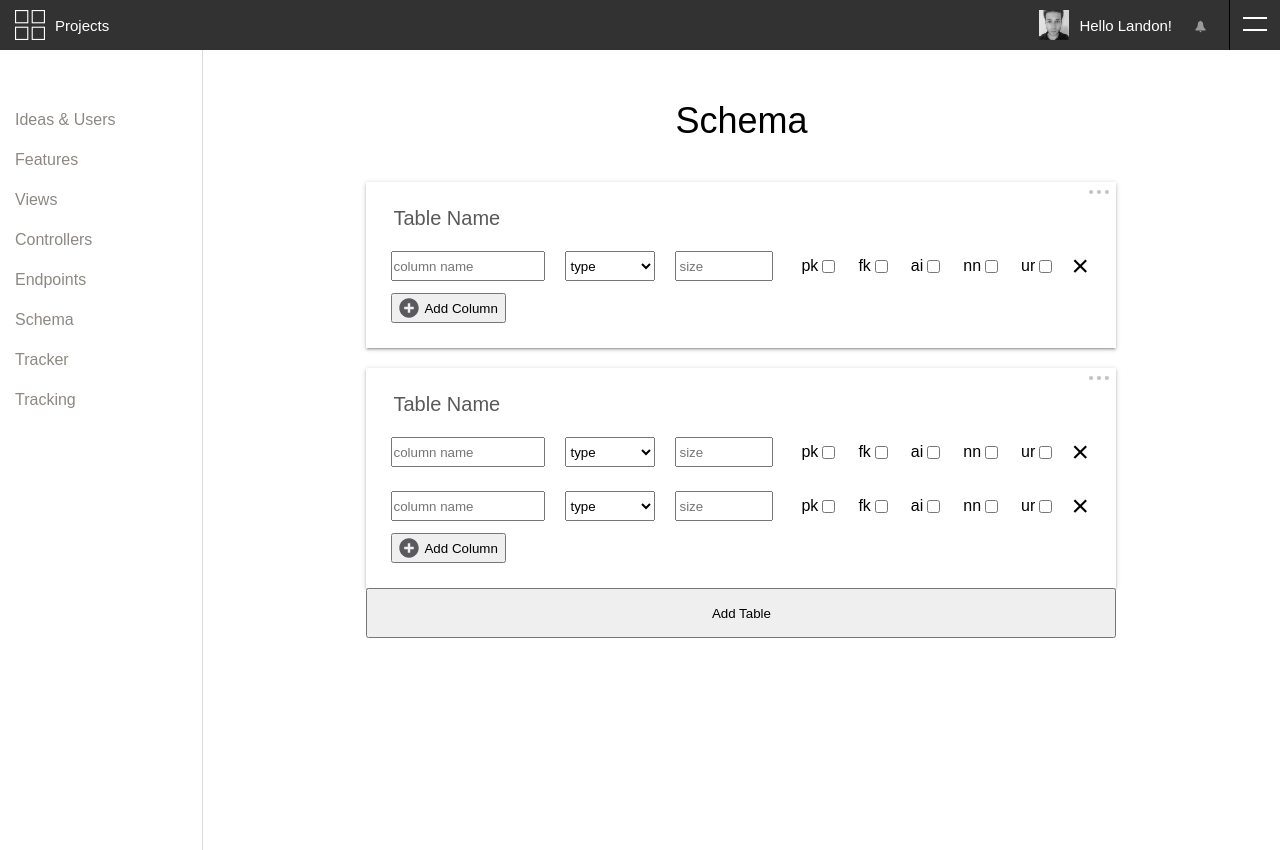
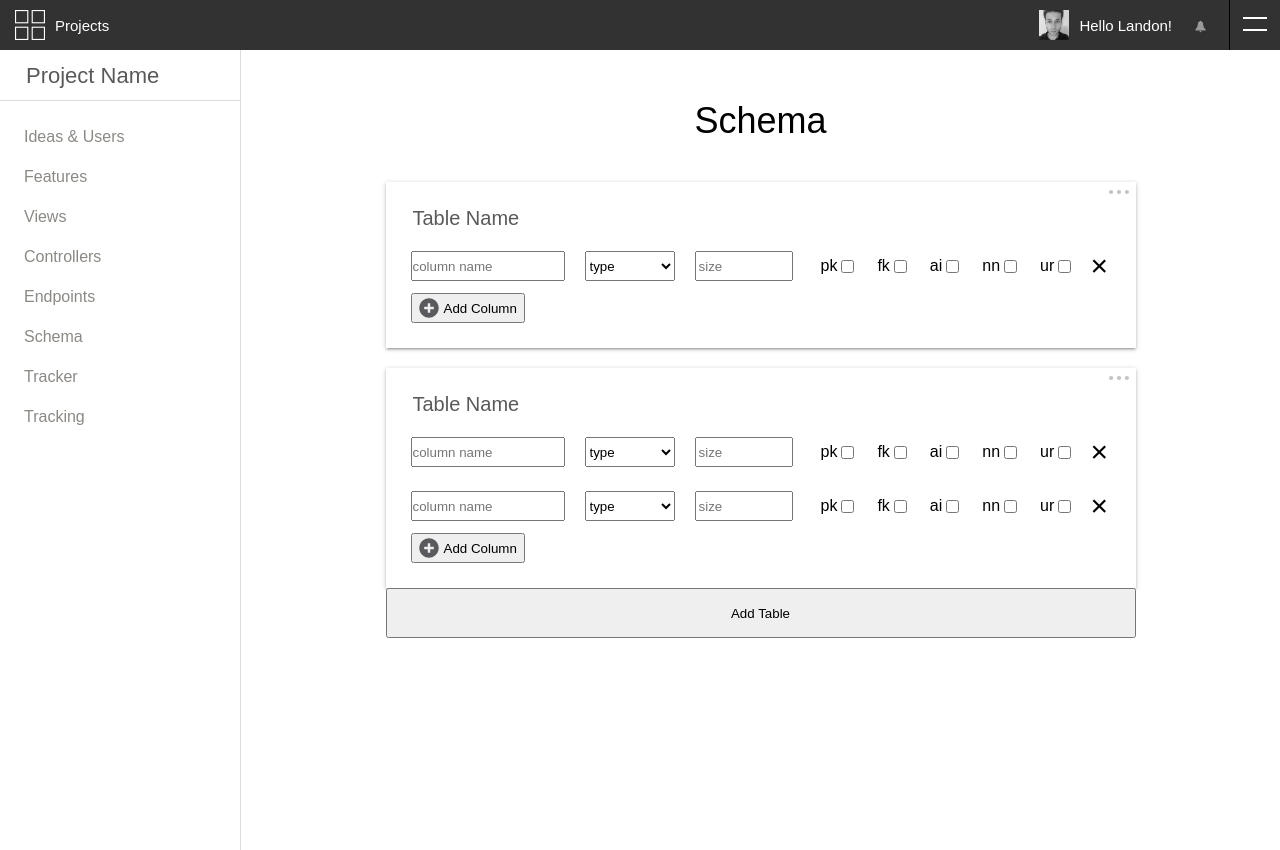
Before and after one commit to landonwjohnson/Appr, a React app: page /schema in a window 1280 px wide. Built offline with nearby package versions, Linux system fonts and the light colour scheme.

Commit message:
added project name to the top of setup project sidebar

```diff
--- a/src/components/content/project_components/Controllers/controllers.scss
+++ b/src/components/content/project_components/Controllers/controllers.scss
@@ -1,3 +1,5 @@
+
+
 
 .controllers-container{
     display: flex;
@@ -50,7 +52,7 @@
     margin-bottom: 50px;
     display: flex;
     flex-direction: column;
-    width: 100%;
+    max-width: 240px;
     justify-content: center;
 
 }
@@ -74,7 +76,7 @@
 .contro-item-title{
     font-size: 20px;
     // border: 1px solid black;
-    padding-bottom: 10px;
+
     width: 100%;
     text-align: center;
     // background-color: grey;
@@ -83,7 +85,7 @@
         text-align: center;
         font-size: 20px;
         color: black;
-        max-height: 100%;
+        height: 100%;
         outline: none;
         width: 80%;
         background: transparent;
--- a/src/components/content/project_components/ProjectSetupSidebar/ProjectSetupSidebar.js
+++ b/src/components/content/project_components/ProjectSetupSidebar/ProjectSetupSidebar.js
@@ -6,6 +6,9 @@ export default class ProjectSetupSidebar extends Component {
     render() {
         return (
             <div className="project-sidebar-container">
+            <div className="project-sidebar-header">
+                <input type="text" placeholder="Project Name" />
+            </div>
             <ul className="project-sidebar-inner">
                 <Link to="ideas" className="psb-item"><li>Ideas & Users</li></Link>
                 <Link to="features" className="psb-item"><li >Features</li></Link>
--- a/src/components/content/project_components/ProjectSetupSidebar/project-setup-sidebar.scss
+++ b/src/components/content/project_components/ProjectSetupSidebar/project-setup-sidebar.scss
@@ -1,5 +1,5 @@
 .project-sidebar-container {
-    width: 240px;
+    min-width: 240px;
     height: 100vh;
     background-color: white;
     display: flex;
@@ -11,22 +11,51 @@
 
 }
 
+.project-sidebar-header{
+    max-width: 240px;
+    height: 50px;
+    border-bottom: 1px solid #DCDCDC;
+    padding-left: 24px;
+    padding-right: 24px;
+    line-height: 56px;
+
+
+    input{
+        text-align: left;
+        font-size: 22px;
+        color: black;
+        max-height: 100%;
+        outline: none;
+        width: 100%;
+        background: transparent;
+        border: none;
+        // border-bottom: 1px dashed black;
+    }
+    ::-webkit-input-placeholder {
+        text-align: left;
+        color: #595959;
+        font-size: 22px;
+        font-weight: 300;
+    }
+}
+
 .project-sidebar-inner{
     align-items: center;
-    width: 100%;
+    min-width: 240px;
     display: flex;
     text-align: left;
     flex-direction: column;
     justify-content: space-between;
-    margin-top: 50px;
+    margin-top: 16px;
     max-height: 100%;
     padding-left: 0px;
 
 }
 
 .psb-item {
-    padding-left: 30px;
-    width: 100%;
+
+    padding-left: 24px;
+    width: 240px;
     line-height: 40px;
     font-size: 16px;
     list-style: none;
--- a/src/components/content/project_components/Tracking/ProjectItem/ProjectCards/modals/cardview.scss
+++ b/src/components/content/project_components/Tracking/ProjectItem/ProjectCards/modals/cardview.scss
@@ -1,5 +1,4 @@
 .cardview-parent{
-
     display: flex;
     justify-content: center;
     align-items: center;
```
